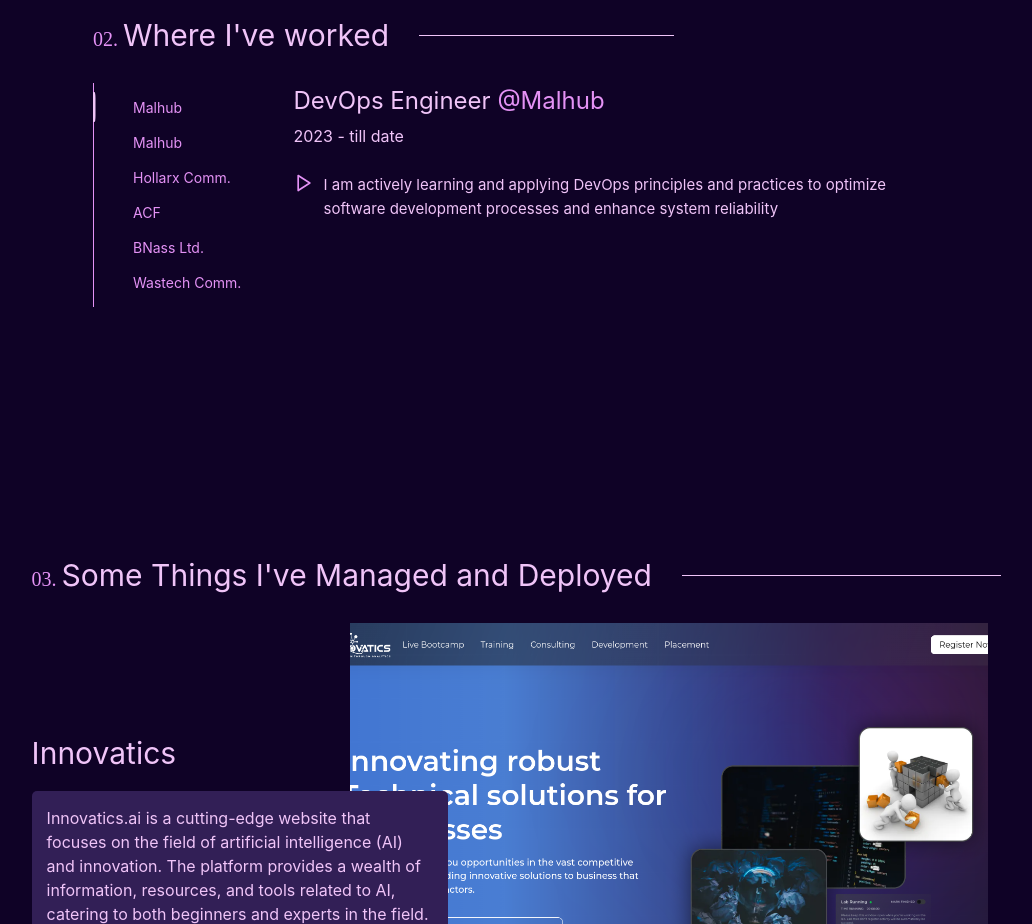
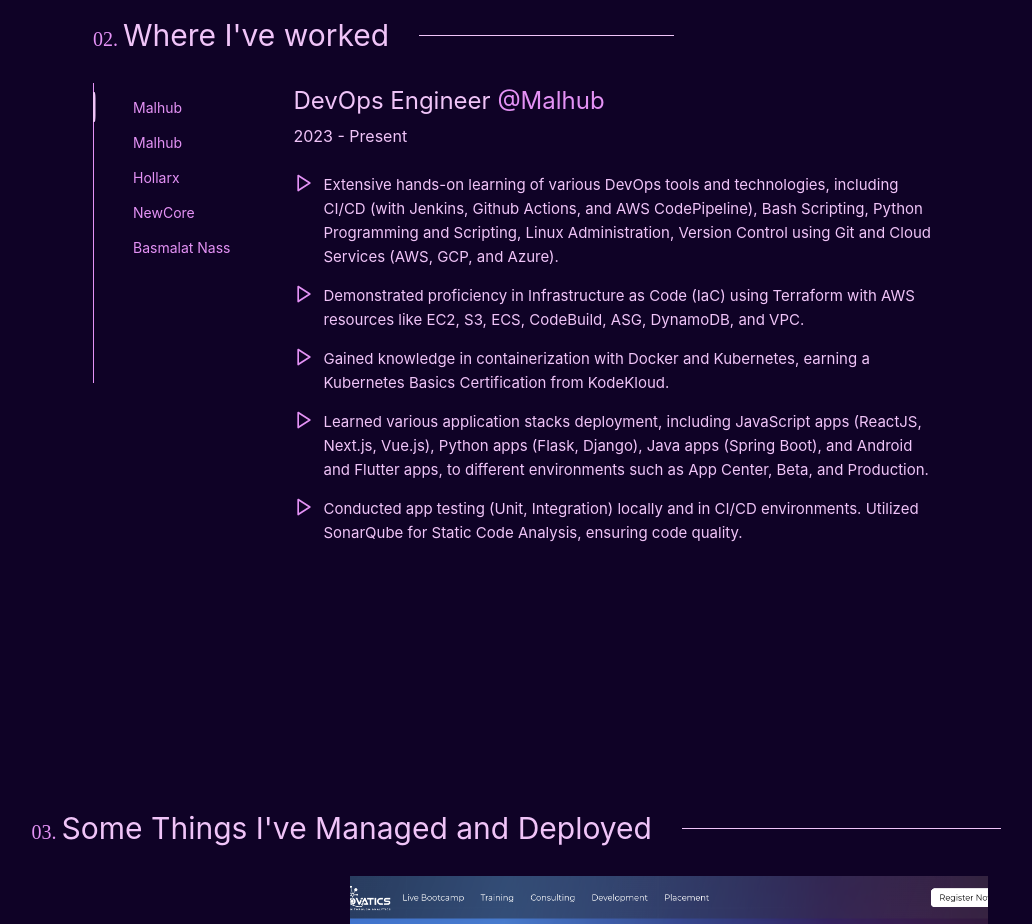
Before and after one commit to Evans-Kiplagat/Status, a Next.js app: page / in a window 1280 px wide. Shown: the part 1680-2604 px from the top of the page, without its empty margins (122-1154 px from the left). Built offline with nearby package versions, Linux system fonts and the light colour scheme.

Commit message:
edited portfolio

```diff
--- a/components/Experience.js
+++ b/components/Experience.js
@@ -107,29 +107,29 @@
             style={{ color: experience.exp3 }}
             onClick={() => handleExperience(2, '7.8rem', 'exp3')}
           >
-            Hollarx Comm.
+            Hollarx
           </p>
           <p
             className={styles.companies}
             style={{ color: experience.exp4 }}
             onClick={() => handleExperience(3, '11.2rem', 'exp4')}
           >
-            ACF
+            NewCore
           </p>
           <p
             className={styles.companies}
             style={{ color: experience.exp5 }}
             onClick={() => handleExperience(4, '14.7rem', 'exp5')}
           >
-            BNass Ltd.
+            Basmalat Nass
           </p>
-          <p
+          {/* <p
             className={styles.companies}
             style={{ color: experience.exp6 }}
             onClick={() => handleExperience(5, '18.4rem', 'exp6')}
           >
             Wastech Comm.
-          </p>
+          </p> */}
         </div>
         <div className={styles.workDetails}>
           <p className={styles.roleText}>
--- a/provider/experienceProvider.js
+++ b/provider/experienceProvider.js
@@ -3,61 +3,65 @@
     position: 'DevOps Engineer',
     organization: '@Malhub',
     link: 'https://malhub.org',
-    date: '2023 - till date',
+    date: '2023 - Present',
     workDone: [
-      `I am actively learning and applying DevOps principles and practices to optimize software development processes and enhance system reliability`,
+      `Extensive hands-on learning of various DevOps tools and technologies, including CI/CD (with Jenkins, Github Actions, and AWS CodePipeline), Bash Scripting, Python Programming and Scripting, Linux Administration, Version Control using Git and Cloud Services (AWS, GCP, and Azure).`,
+      `Demonstrated proficiency in Infrastructure as Code (IaC) using Terraform with AWS resources like EC2, S3, ECS, CodeBuild, ASG, DynamoDB, and VPC.`,
+      `Gained knowledge in containerization with Docker and Kubernetes, earning a Kubernetes Basics Certification from KodeKloud.`,
+      `Learned various application stacks deployment, including JavaScript apps (ReactJS, Next.js, Vue.js), Python apps (Flask, Django), Java apps (Spring Boot), and Android and Flutter apps, to different environments such as App Center, Beta, and Production.`,
+      `Conducted app testing (Unit, Integration) locally and in CI/CD environments. Utilized SonarQube for Static Code Analysis, ensuring code quality.`,
     ],
   },
   {
-    position: 'Project Manager',
+    position: 'Software Engineering Instructor',
     organization: '@Malhub',
     link: 'https://malhub.org',
-    date: '2022 - 2023',
+    date: '2023 - Present',
     workDone: [
-      'I lead and oversee the successful execution of projects,',
-      'ensuring timely delivery and achieving desired outcomes.',
+      'Educate students on web development technologies, including HTML, CSS, JavaScript, Node.js, ReactJS, MongoDB, and Data Structures and Algorithms.',
     ],
   },
   {
-    position: 'Technical Officer',
+    position: 'Junior Software Engineer (Volunteer)',
     organization: '@Hollarx Cooperation',
     link: 'https://hollarx.com.ng',
-    date: '2020 - 2022',
+    date: '2022 - 2022',
     workDone: [
-      'I drive technology innovation and strategic planning',
-      'I Optimize operations and enhance customer experiences within our mini phone repair shop.',
-      'I build the company official website to promote the internet awareness.',
+      'Developed the companys website and gained experience in React Native for mobile development.',
+      'Acquired basics of mobile hardware engineering, complementing software development skills.',
     ],
   },
   {
-    position: 'Secretary (Full-time)',
-    organization: '@Aluaye Care Foundation',
-    link: '',
-    date: '2021 - 2022',
+    position: 'Frontend Engineer (Internship)',
+    organization: '@NewCore Technologies',
+    link: 'https://newcoretechnologies.com',
+    date: '2022 - 2022',
     workDone: [
-      'I provide administrative support and facilitate smooth communication within the organization',
-      'enabling effective operations and collaboration for our philanthropic initiatives.',
+      'Collaborated with a team of senior software engineers from Flutterwave and other tech firms in Nigeria.',
+      'Learned and worked with ReactJS to develop a startup website.',
+      'Gained experience in team collaboration, problem-solving, and data structures and algorithms in JavaScript.',
     ],
   },
   {
-    position: 'Supervisor (Full-time)',
+    position: 'System Operator (Full-time)',
     organization: '@Basmalat Nass Integrated Ltd.',
     link: '',
-    date: '2019 - 2021',
+    date: '2019 - 2022',
     workDone: [
-      'I oversee and coordinate the activities of a team',
-      'ensure efficient operations and successful project execution',
+      'Responsible for system installations and configuration of network infrastructure for CBT (Computer Base Test) examinations',
+      'Acquired basic skills in Linux administration, Python for data science, web development using HTML, CSS, JS, and C programming.',
+      'Developed e-commerce website with WordPress and the companys website with HTML, CSS, Bootstrap, and JS.',
     ],
   },
-  {
-    position: 'Mobile Engineer',
-    organization: '@Wastech Communication',
-    link: '',
-    date: '2016 - 2019',
-    workDone: [
-      'I learned mobile engineering here and also work to  maintain and fix mobile phones and related electronics',
-    ],
-  },
+  // {
+  //   position: 'Mobile Engineer',
+  //   organization: '@Wastech Communication',
+  //   link: '',
+  //   date: '2016 - 2019',
+  //   workDone: [
+  //     'I learned mobile engineering here and also work to  maintain and fix mobile phones and related electronics',
+  //   ],
+  // },
 ];
 
 export default experienceProvider;
```
